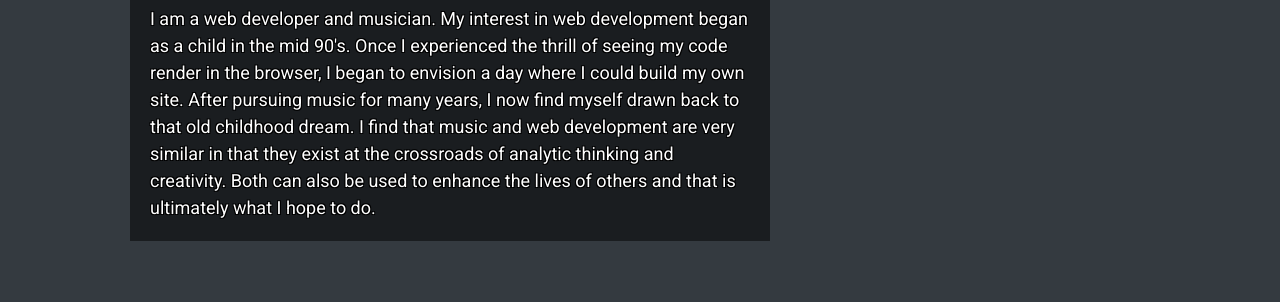
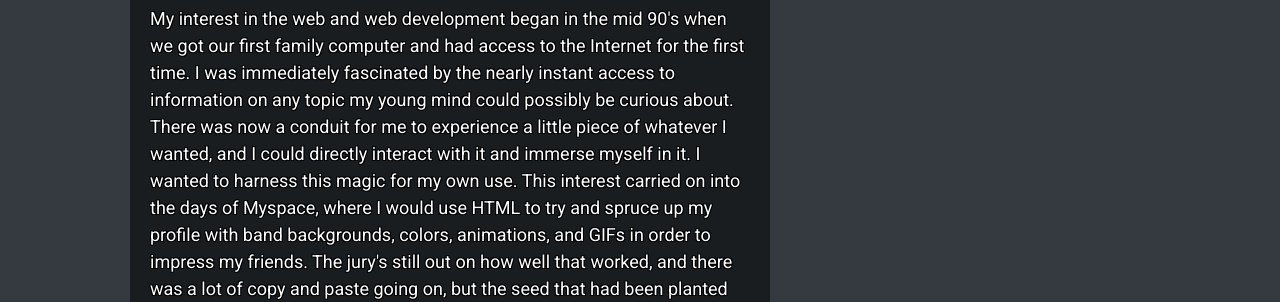
Before and after one commit to davideverett89/personal-bio-site, a website built with webpack: page src/index.html in a window 1280 px wide. Shown: the part 499-801 px from the top of the page. Built offline with nearby package versions, Linux system fonts and the light colour scheme; some packages are replaced by stand-ins of ours; no server answers; files whose address does not match are found by name.

```diff
--- a/db/projects.json
+++ b/db/projects.json
@@ -14,7 +14,7 @@
         "description": "Welcome to the website for the band Battleheart!  This was my first group project at NSS.",
         "technologiesUsed": "HTML, CSS, Vanilla JavaScript, Version Control with Github",
         "available": true,
-        "url": "https://bands-battleheart.firebaseapp.com/index.html",
+        "url": "https://bands-battleheart.firebaseapp.com/",
         "githubUrl": "https://github.com/davideverett89/bands-battleheart"
     },
     "project3" : {
--- a/src/index.html
+++ b/src/index.html
@@ -22,11 +22,14 @@
             <img class="img-fluid my-image" src="https://imgur.com/sRdL6MQ.png" alt="My Picture"/>
             <div class="my-5 fullPage my-bio col-6" id="bioPage">
                 <h2 class="about-me display-4">About Me</h2>
-                <p id="my-bio-text">I am a web developer and musician. My interest in web development began as a child in the mid 90's.
-                Once I experienced the thrill of seeing my code render in the browser, I began to envision a day where I could build my own site.
-                After pursuing music for many years, I now find myself drawn back to that old childhood dream.
-                I find that music and web development are very similar in that they exist at the crossroads of analytic thinking and creativity.
-                Both can also be used to enhance the lives of others and that is ultimately what I hope to do.
+                <p id="my-bio-text">My interest in the web and web development began in the mid 90's when we got our first family computer and had access to the Internet for the first time.
+                    I was immediately fascinated by the nearly instant access to information on any topic my young mind could possibly be curious about.
+                    There was now a conduit for me to experience a little piece of whatever I wanted, and I could directly interact with it and immerse myself in it.  I wanted to harness this magic for my own use.
+                    This interest carried on into the days of Myspace, where I would use HTML to try and spruce up my profile with band backgrounds, colors, animations, and GIFs in order to impress my friends.
+                    The jury's still out on how well that worked, and there was a lot of copy and paste going on, but the seed that had been planted many years earlier was now beginning to sprout.
+                    Web development was put aside for many years in order to pursue another passion of mine: music.  I now find myself coming full circle back to web development.
+                    I've realized that the combination of creativity and problem solving that it requires is something that I crave, much like music.
+                    Also like music, I can use web developmemt to enhance the lives of others and this is ultimately what I hope to do.
                 </p>
             </div>
         </div>
```
